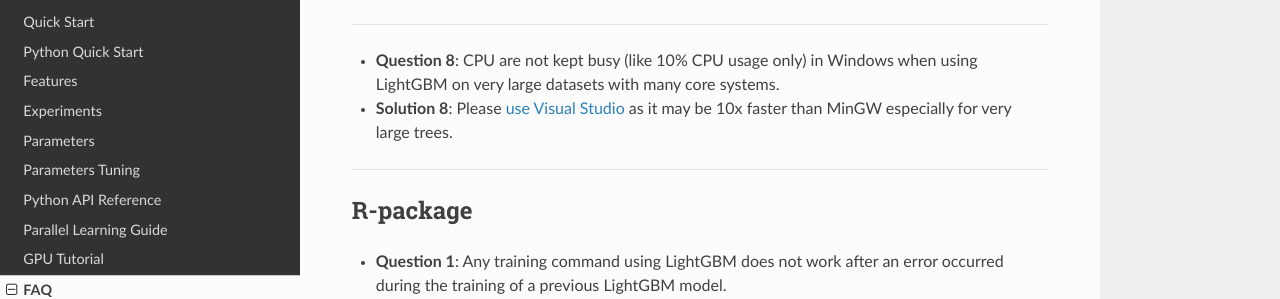
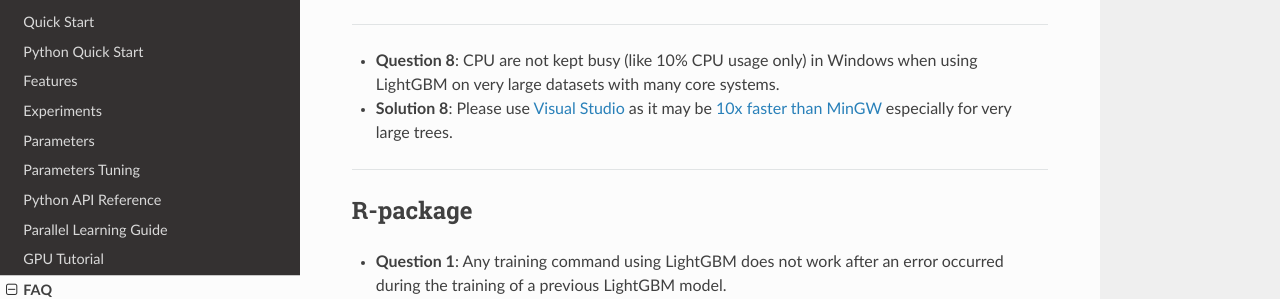
Before and after one commit to microsoft/LightGBM, a Sphinx documentation site: the page built from docs/FAQ.md, in a window 1280 px wide and 900 px high, scrolled down 1767 px. Shown: the part 159-458 px from the top of the window. Built offline with Sphinx 7.4.7 and the Read the Docs theme 2.0.0, drawn with Linux system fonts in a browser that asks for light colours; pages that are not in the unit, such as notebooks, are missing from menus; some of the changed lines change nothing that is shown.

Commit message:
fixed link to VS

```diff
--- a/docs/FAQ.md
+++ b/docs/FAQ.md
@@ -82,7 +82,7 @@
 
 - **Question 8**: CPU are not kept busy (like 10% CPU usage only) in Windows when using LightGBM on very large datasets with many core systems.
 
-- **Solution 8**: Please [use Visual Studio](https://github.com/Microsoft/LightGBM/issues/740) as it may be 10x faster than MinGW especially for very large trees.
+- **Solution 8**: Please use [Visual Studio](https://www.visualstudio.com/downloads/) as it may be [10x faster than MinGW](https://github.com/Microsoft/LightGBM/issues/749) especially for very large trees.
 
 ---
 
```
